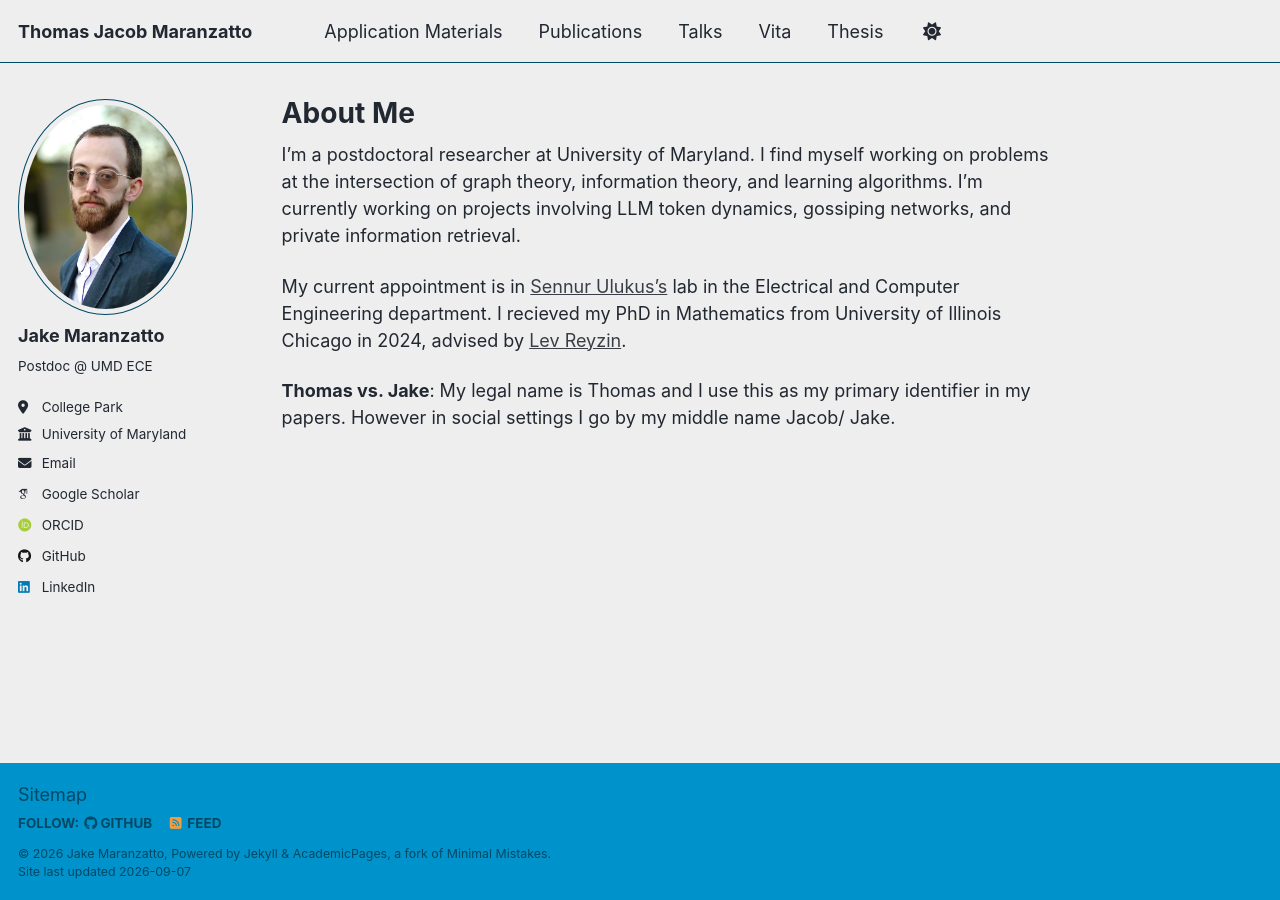
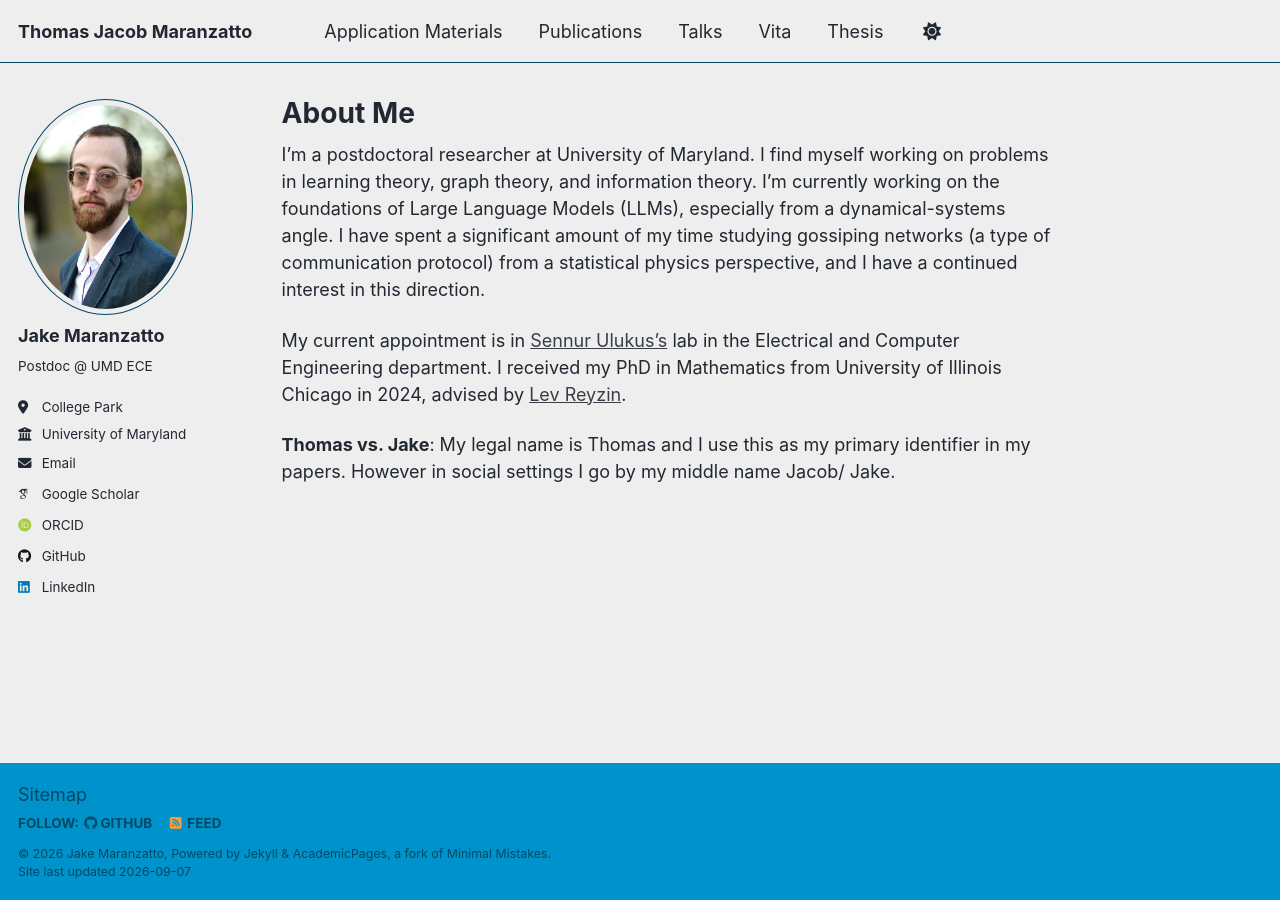
Before and after one commit to TMaranzatto/TMaranzatto.github.io, a Jekyll site: the page built from _pages/about.md, in a window 1280 px wide. Built offline with Jekyll 4.4.1, drawn with Linux system fonts in a browser that asks for light colours; some web fonts are replaced; a script that is not in the unit is left out; a file with an impossible date is left out.

Commit message:
Update about.md

```diff
--- a/_pages/about.md
+++ b/_pages/about.md
@@ -6,9 +6,9 @@ redirect_from:
   - /about/
   - /about.html
 ---
-I'm a postdoctoral researcher at University of Maryland. I find myself working on problems at the intersection of graph theory, information theory, and learning algorithms. I'm currently working on projects involving LLM token dynamics, gossiping networks, and private information retrieval.
+I'm a postdoctoral researcher at University of Maryland. I find myself working on problems in learning theory, graph theory, and information theory. I'm currently working on the foundations of Large Language Models (LLMs), especially from a dynamical-systems angle.  I have spent a significant amount of my time studying gossiping networks (a type of communication protocol) from a statistical physics perspective, and I have a continued interest in this direction.
 
 
-My current appointment is in [Sennur Ulukus's](https://user.eng.umd.edu/~ulukus/) lab in the Electrical and Computer Engineering department. I recieved my PhD in Mathematics from University of Illinois Chicago in 2024, advised by [Lev Reyzin](https://www.levreyzin.com/).
+My current appointment is in [Sennur Ulukus's](https://user.eng.umd.edu/~ulukus/) lab in the Electrical and Computer Engineering department. I received my PhD in Mathematics from University of Illinois Chicago in 2024, advised by [Lev Reyzin](https://www.levreyzin.com/).
 
 **Thomas vs. Jake**: My legal name is Thomas and I use this as my primary identifier in my papers.  However in social settings I go by my middle name Jacob/ Jake.
```
